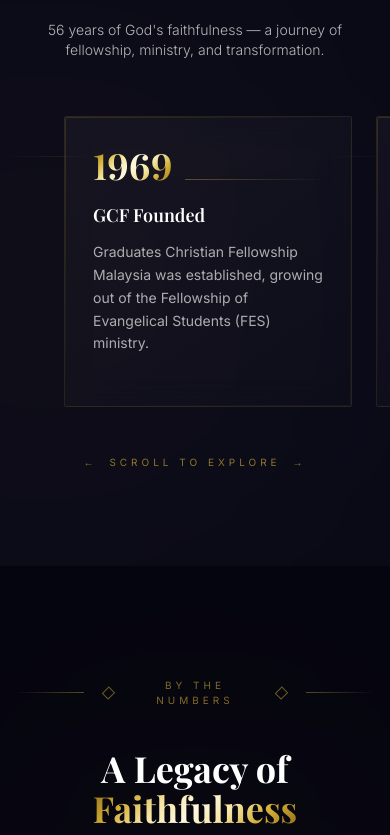
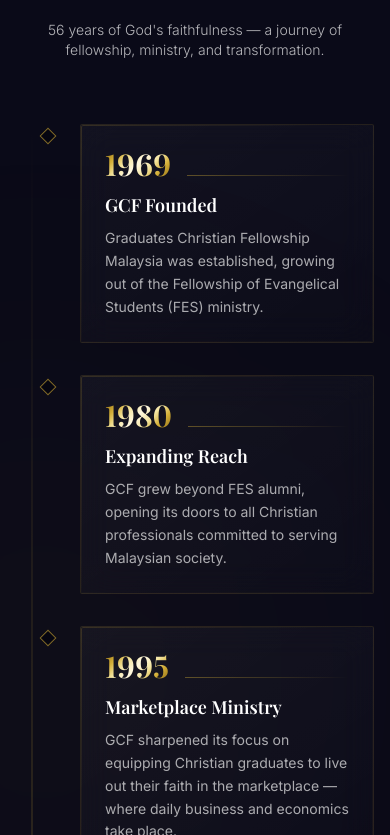
Before and after one commit to pengkodam/gcf-56th-dinner, a React (Vite) app: page / in a window 390 px wide. Shown: the part 2569-3404 px from the top of the page. Built offline with nearby package versions, Linux system fonts and the light colour scheme; the HTML template or start-up script is replaced by a standard one; a web font is replaced by a local one.

Commit message:
Convert timeline to vertical rail — fixes 2026 occlusion, reliable on mobile

```diff
--- a/src/components/Timeline.tsx
+++ b/src/components/Timeline.tsx
@@ -1,37 +1,42 @@
-import { useRef } from "react";
-import { motion, useInView } from "framer-motion";
+import { motion } from "framer-motion";
 import ScrollReveal from "./ScrollReveal";
 import SectionDivider from "./SectionDivider";
 import { timeline } from "../data/timeline";
 
-function TimelineNode({ year, title, description, index }: {
+function TimelineItem({ year, title, description, index }: {
   year: number;
   title: string;
   description: string;
   index: number;
 }) {
-  const ref = useRef(null);
-  const isInView = useInView(ref, { once: true, margin: "-50px" });
+  return (
+    <li className="relative pl-16 sm:pl-24">
+      {/* Node centered on the rail */}
+      <span className="absolute left-8 -translate-x-1/2 top-1.5 z-10 flex items-center justify-center">
+        <span className="w-3 h-3 border border-gold/60 rotate-45 bg-ink" />
+      </span>
 
-  return (
+      <ScrollReveal delay={index * 0.08}>
         <motion.div
-      ref={ref}
-      initial={{ opacity: 0, y: 40 }}
-      animate={isInView ? { opacity: 1, y: 0 } : {}}
-      transition={{ duration: 0.7, delay: index * 0.12, ease: [0.16, 1, 0.3, 1] }}
-      className="flex-shrink-0 w-72 sm:w-80 group"
+          initial={{ opacity: 0, y: 24 }}
+          whileInView={{ opacity: 1, y: 0 }}
+          viewport={{ once: true, margin: "-60px" }}
+          transition={{ duration: 0.6, ease: [0.16, 1, 0.3, 1] }}
+          className="glass-card p-6 sm:p-7"
         >
-      <div className="glass-card p-7 h-full transition-all duration-500 group-hover:gold-glow">
-        <div className="flex items-baseline gap-3 mb-4">
-          <span className="editorial-num foil-text text-4xl font-bold">{year}</span>
+          <div className="flex items-baseline gap-4 mb-3">
+            <span className="editorial-num foil-text text-3xl sm:text-4xl font-bold leading-none">
+              {year}
+            </span>
             <div className="flex-1 h-px bg-gradient-to-r from-gold/40 to-transparent" />
           </div>
-        <h3 className="font-display text-lg font-semibold text-white mb-3 group-hover:text-gold transition-colors">
+          <h3 className="font-display text-lg font-semibold text-white mb-2">
             {title}
           </h3>
           <p className="text-white/65 text-sm leading-relaxed">{description}</p>
-      </div>
         </motion.div>
+      </ScrollReveal>
+    </li>
   );
 }
 
@@ -40,7 +45,7 @@
     <section id="past" className="relative py-24 sm:py-32 bg-darkest overflow-hidden">
       <div className="absolute top-1/3 right-1/4 w-[500px] h-[500px] bg-gold/4 rounded-full blur-[160px] pointer-events-none" />
 
-      <div className="max-w-6xl mx-auto px-4 sm:px-6 mb-14">
+      <div className="max-w-6xl mx-auto px-4 sm:px-6 mb-16">
         <ScrollReveal>
           <div className="text-center">
             <SectionDivider label="Our Journey" />
@@ -54,26 +59,16 @@
         </ScrollReveal>
       </div>
 
-      {/* Horizontal scrollable timeline */}
-      <div className="relative">
-        <div className="absolute top-[calc(2rem+0.5rem)] left-0 right-0 h-px bg-gradient-to-r from-transparent via-gold/30 to-transparent pointer-events-none" />
+      {/* Vertical timeline */}
+      <div className="relative max-w-2xl mx-auto px-4 sm:px-8">
+        {/* Rail */}
+        <div className="absolute left-8 -translate-x-1/2 top-0 bottom-0 w-px bg-gradient-to-b from-transparent via-gold/30 to-transparent" />
 
-        <div
-          className="flex gap-6 px-4 sm:px-8 pb-4 overflow-x-auto scrollbar-hide snap-x snap-proximity"
-          style={{ scrollbarWidth: "none", msOverflowStyle: "none" }}
-        >
-          <div className="flex-shrink-0 w-6 sm:w-10" />
+        <ol className="space-y-8 sm:space-y-10">
           {timeline.map((item, i) => (
-            <TimelineNode key={item.year} {...item} index={i} />
+            <TimelineItem key={item.year} {...item} index={i} />
           ))}
-          <div className="flex-shrink-0 w-[22vw] sm:w-[14vw] min-w-[5rem]" />
-        </div>
-
-        <div className="flex justify-center mt-8 gap-3 items-center text-gold/65 text-[10px] tracking-[0.4em] uppercase">
-          <span>←</span>
-          <span>Scroll to explore</span>
-          <span>→</span>
-        </div>
+        </ol>
       </div>
     </section>
   );
```
Lines whose indentation alone changed are shown as unchanged.
